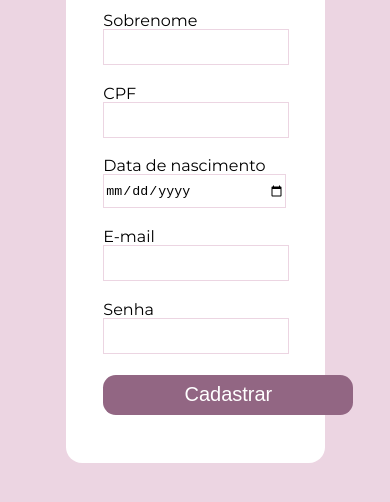
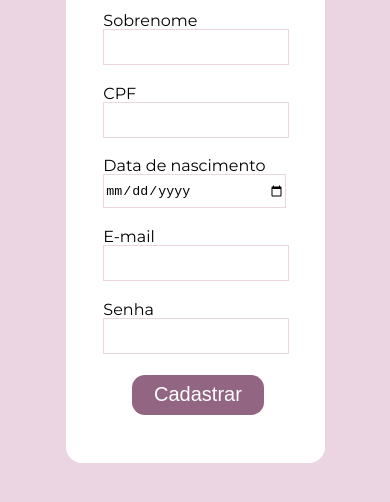
Before and after one commit to cecilia-rds/Formulario, a plain HTML site: page index.html in a window 390 px wide. Shown: the part 196-698 px from the top of the page. Drawn offline with Linux system fonts and the light colour scheme.

Commit message:
Criando media query para ajuste de width do botão

```diff
--- a/assets/css/cartao.css
+++ b/assets/css/cartao.css
@@ -53,3 +53,12 @@ input:focus {
     width: 270px;
 
 }
+@media screen and (max-width: 748px) {
+    .botao {
+        width: 70%;
+    }
+    .botao:hover {
+        width: 71%;
+
+    }
+}
```
